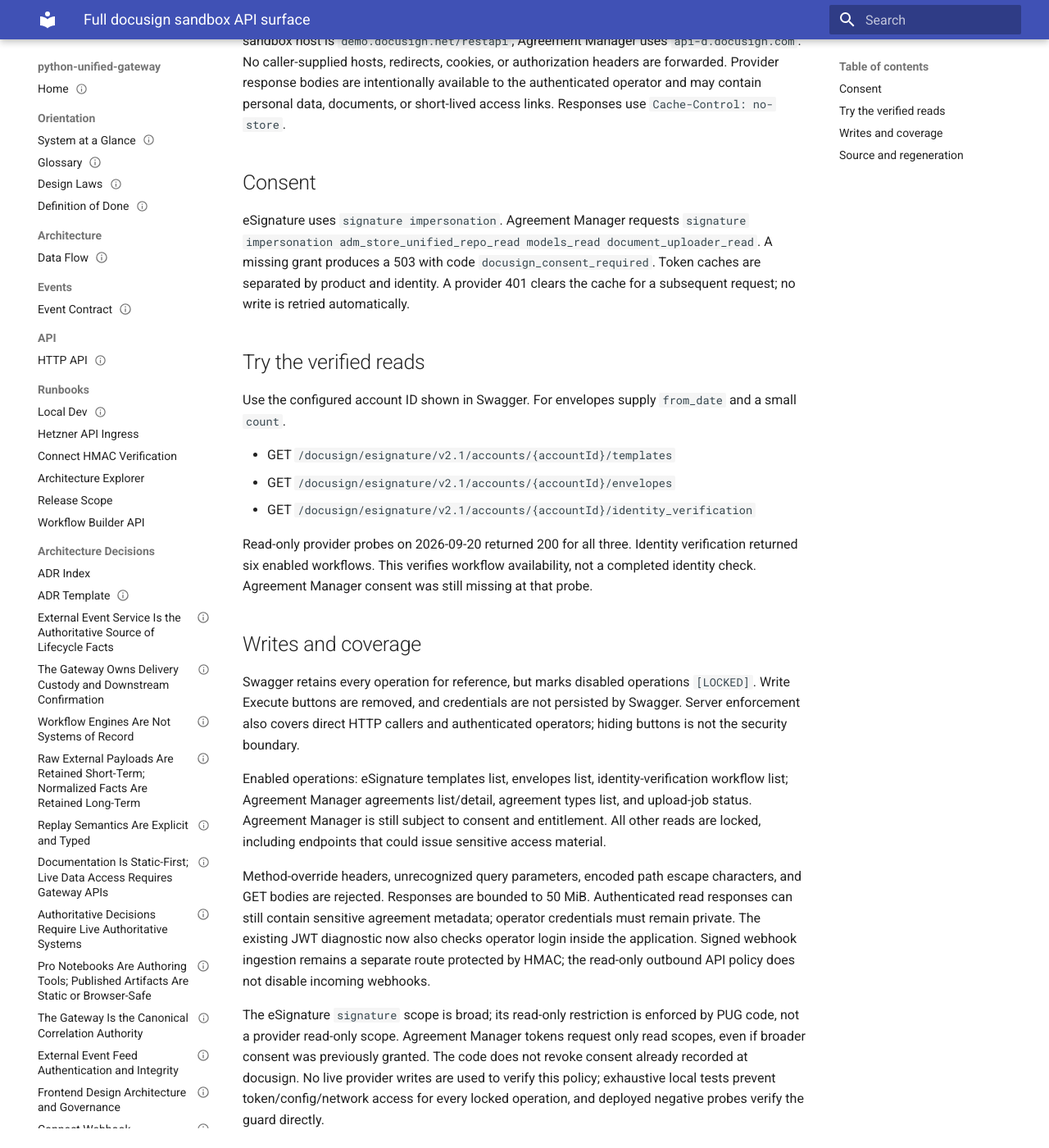
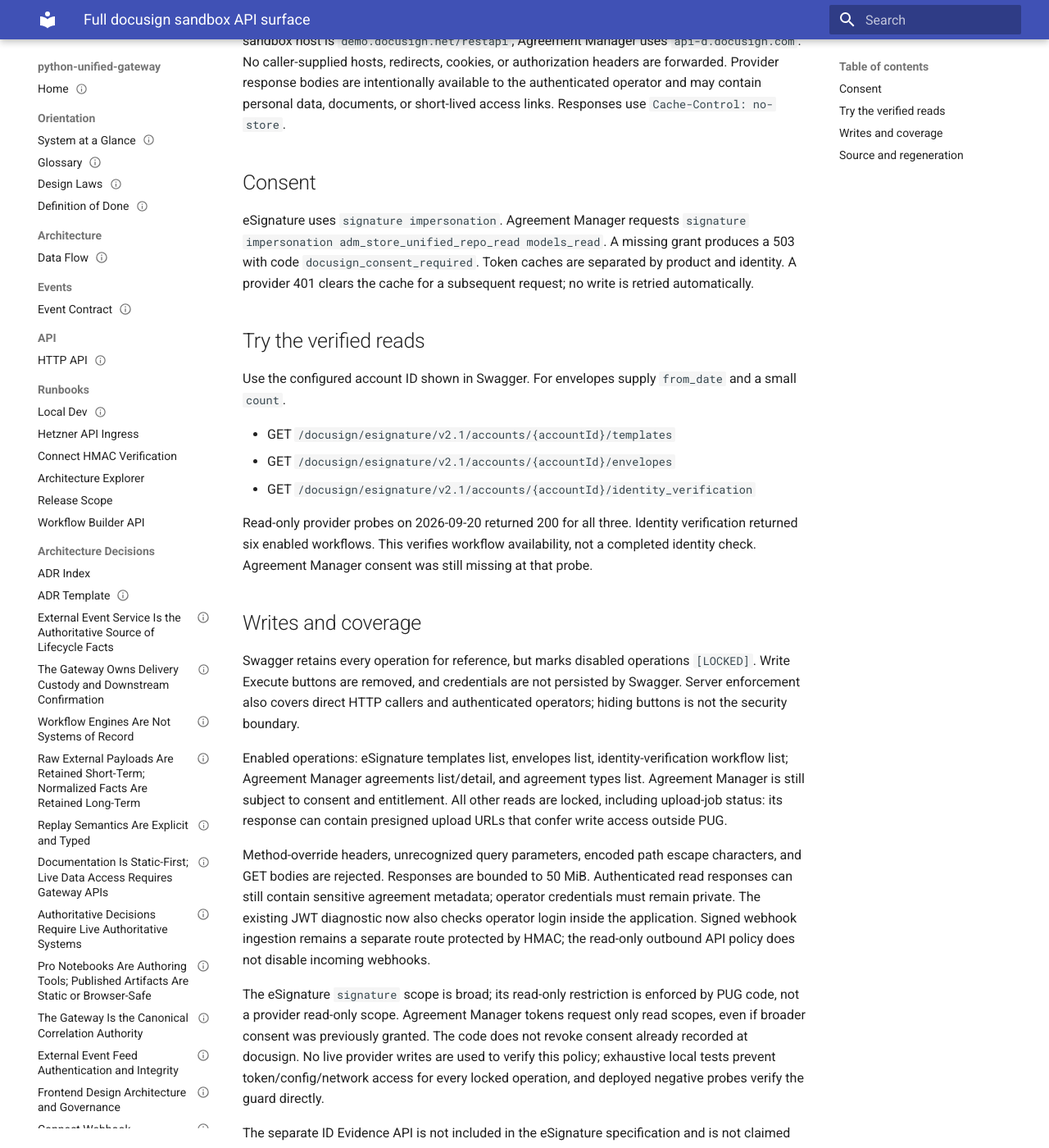
Before and after one commit to toms-iam-demos/python-unified-gateway, an MkDocs documentation site: the page built from docs/006_runbooks/16_full_docusign_api.md, in a window 1280 px wide and 1400 px high, scrolled down 624 px. Shown: the whole window at 82% size. Built offline with MkDocs 1.6.1 and Material for MkDocs 9.7.7, drawn with Linux system fonts in a browser that asks for light colours; some of the changed text lies outside the part shown.

Commit message:
Block upload status reads that expose presigned write URLs

```diff
--- a/docs/006_runbooks/16_full_docusign_api.md
+++ b/docs/006_runbooks/16_full_docusign_api.md
@@ -13,7 +13,7 @@
 
 ## Consent
 
-eSignature uses `signature impersonation`. Agreement Manager requests `signature impersonation adm_store_unified_repo_read models_read document_uploader_read`. A missing grant produces a 503 with code `docusign_consent_required`. Token caches are separated by product and identity. A provider 401 clears the cache for a subsequent request; no write is retried automatically.
+eSignature uses `signature impersonation`. Agreement Manager requests `signature impersonation adm_store_unified_repo_read models_read`. A missing grant produces a 503 with code `docusign_consent_required`. Token caches are separated by product and identity. A provider 401 clears the cache for a subsequent request; no write is retried automatically.
 
 ## Try the verified reads
 
@@ -29,7 +29,7 @@
 
 Swagger retains every operation for reference, but marks disabled operations `[LOCKED]`. Write Execute buttons are removed, and credentials are not persisted by Swagger. Server enforcement also covers direct HTTP callers and authenticated operators; hiding buttons is not the security boundary.
 
-Enabled operations: eSignature templates list, envelopes list, identity-verification workflow list; Agreement Manager agreements list/detail, agreement types list, and upload-job status. Agreement Manager is still subject to consent and entitlement. All other reads are locked, including endpoints that could issue sensitive access material.
+Enabled operations: eSignature templates list, envelopes list, identity-verification workflow list; Agreement Manager agreements list/detail, and agreement types list. Agreement Manager is still subject to consent and entitlement. All other reads are locked, including upload-job status: its response can contain presigned upload URLs that confer write access outside PUG.
 
 Method-override headers, unrecognized query parameters, encoded path escape characters, and GET bodies are rejected. Responses are bounded to 50 MiB. Authenticated read responses can still contain sensitive agreement metadata; operator credentials must remain private. The existing JWT diagnostic now also checks operator login inside the application. Signed webhook ingestion remains a separate route protected by HMAC; the read-only outbound API policy does not disable incoming webhooks.
 
```
Also changed, not shown: other parts of docs/006_runbooks/16_full_docusign_api.md (+1 -1 lines), 2 other files.
